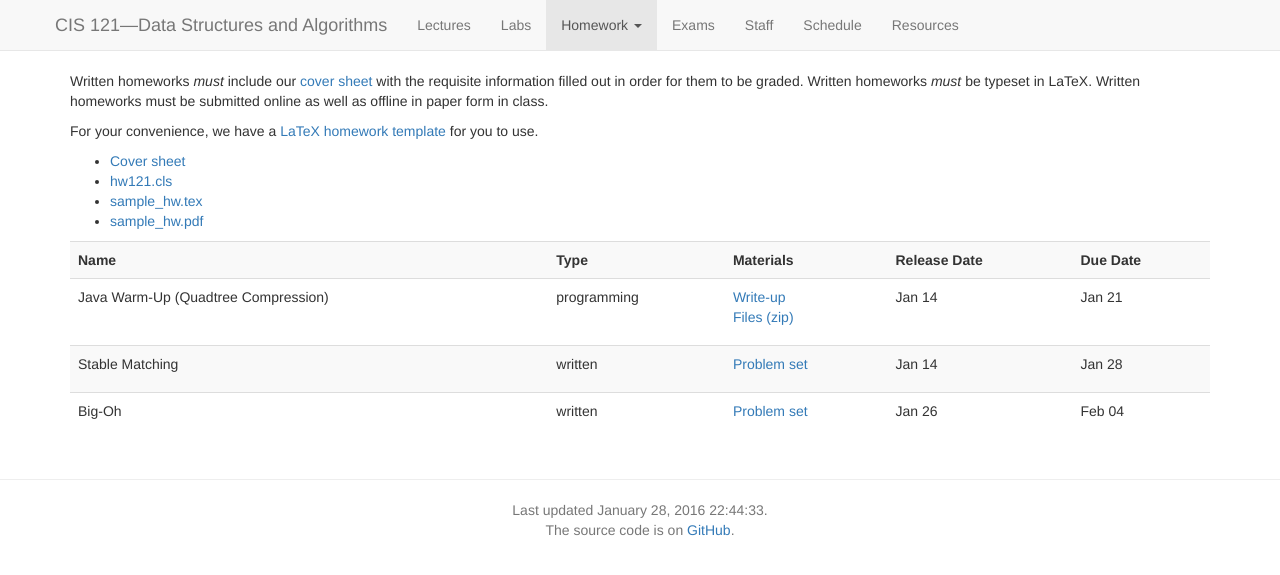
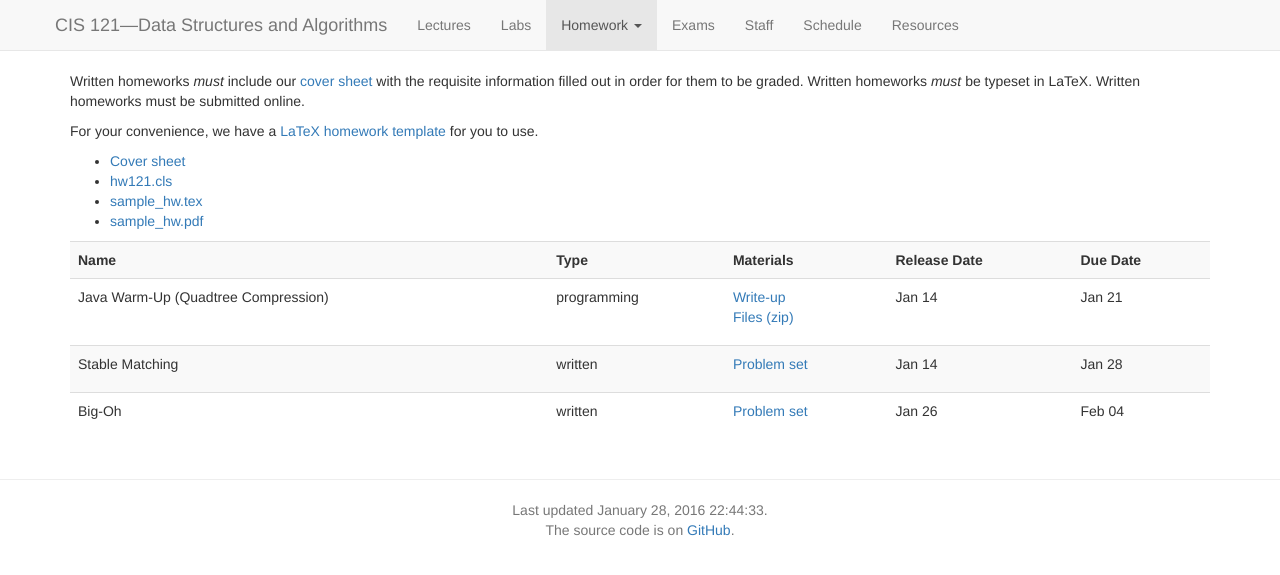
Before and after one commit to vikramkh/course-website-16fa, a Jekyll site: the page built from homework.md, in a window 1280 px wide. Shown: the top 575 px of the page. Built offline with Jekyll 4.4.1, drawn with Linux system fonts in a browser that asks for light colours; nearby versions of some CDN libraries.

Commit message:
Update homework submission policy on the homework page

```diff
--- a/homework.md
+++ b/homework.md
@@ -7,8 +7,7 @@ active_tab: homework
 Written homeworks *must* include our [cover
 sheet](content/hws/cover_sheet_16sp.pdf) with the requisite information filled
 out in order for them to be graded. Written homeworks *must* be typeset in
-LaTeX. Written homeworks must be submitted online as well as offline in paper
-form in class.
+LaTeX. Written homeworks must be submitted online.
 
 For your convenience, we have a [LaTeX homework template](content/hws/hw121.cls)
 for you to use.
```
